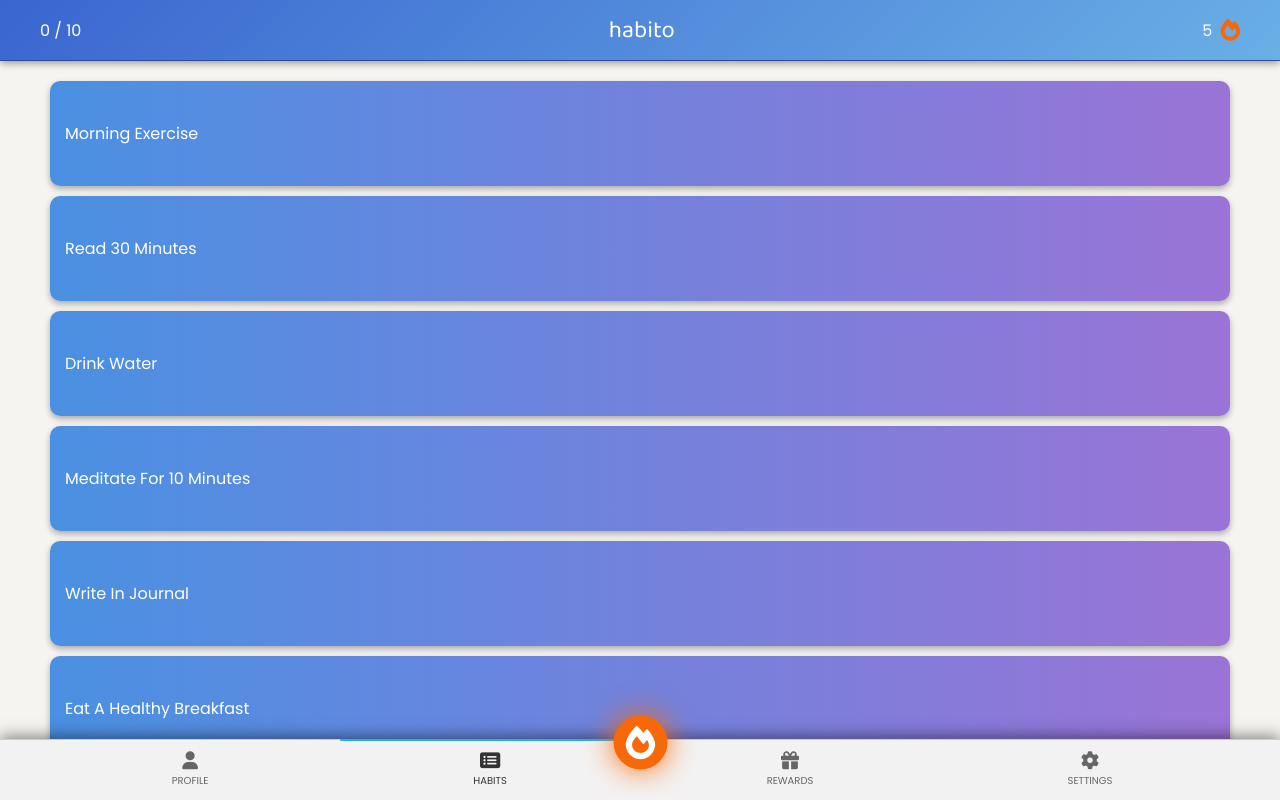
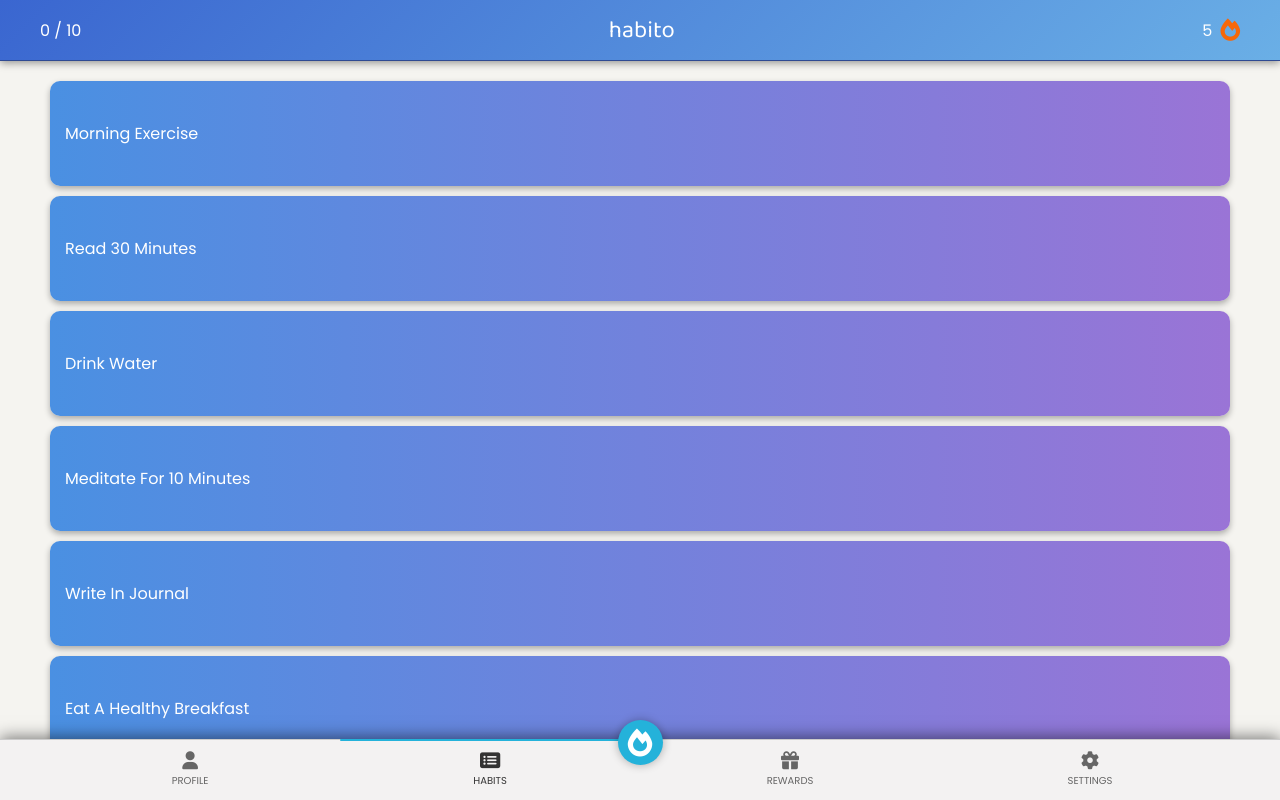
Before and after one commit to joseph-johnson27001/habit-spinner, a Vue app: page / in a window 1280 px wide. Shown: the top 800 px of the page. Built offline with nearby package versions, Linux system fonts and the light colour scheme.

Commit message:
Z index fix

```diff
--- a/src/components/Navigation/FooterNav.vue
+++ b/src/components/Navigation/FooterNav.vue
@@ -67,7 +67,7 @@ export default {
   },
   data() {
     return {
-      tasksCompleted: true, // This would be dynamically updated based on task completion status
+      tasksCompleted: false, // This would be dynamically updated based on task completion status
     };
   },
 };
@@ -158,6 +158,7 @@ export default {
   justify-content: center;
   align-items: center;
   transition: transform 0.3s ease, background-color 0.3s ease;
+  z-index: 1001;
 }
 
 /* Icon inside the tracker button */
@@ -170,7 +171,7 @@ export default {
   background-color: #f76809;
   box-shadow: 0 0 20px rgba(247, 104, 9, 0.8);
   transform: scale(1.1);
-  animation: pulse 2s infinite ease-in-out; /* Adding the pulse animation */
+  animation: pulse 2s infinite ease-in-out;
 }
 
 /* Define the pulse animation */
```
